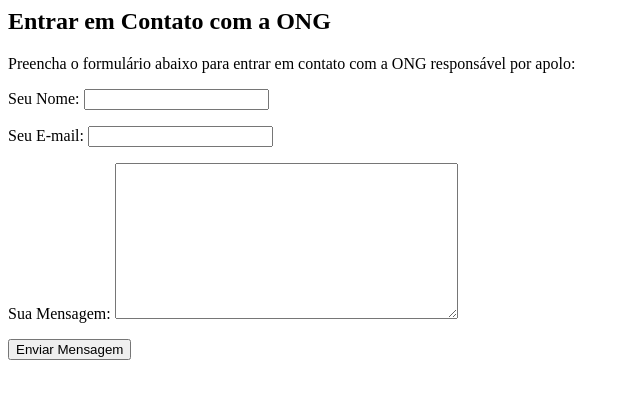
After one commit to NilsonAbrantes/Miaudota, a Django app: page /animais/2/contato/ in a window 1280 px wide. The commit adds this page. Shown: the top 399 px of the page, without its empty margins (0-640 px from the left). Run offline with Django 5.2, Linux system fonts and the light colour scheme; data comes from the database, SQL or seed files in the repository; both versions use the stored data as it was after the commit.

Commit message:
Adicionando contato com a ong responsavel

```diff
--- /dev/null
+++ b/Miaudota/forms.py
@@ -0,0 +1,6 @@
+from django import forms
+
+class ContatoForm(forms.Form):
+    nome = forms.CharField(max_length=100, label='Seu Nome')
+    email = forms.EmailField(label='Seu E-mail')
+    mensagem = forms.CharField(widget=forms.Textarea, label='Sua Mensagem')
--- /dev/null
+++ b/Miaudota/templates/html/animais/contato.html
@@ -0,0 +1,8 @@
+<h2>Entrar em Contato com a ONG</h2>
+<p>Preencha o formulário abaixo para entrar em contato com a ONG responsável por {{ animal.nome }}:</p>
+
+<form method="POST">
+  {% csrf_token %}
+  {{ form.as_p }}
+  <button type="submit">Enviar Mensagem</button>
+</form>
--- a/Miaudota/templates/html/animais/lista.html
+++ b/Miaudota/templates/html/animais/lista.html
@@ -1,5 +1,6 @@
 <h2>Meus Animais</h2>
 <ul>
+
   {% for animal in animais %}
   <li>
     <strong>{{ animal.nome }}</strong> <br>{{ animal.especie }}<br> {{ animal.raca }}<br> {{ animal.descricao }}<br>
--- a/Miaudota/urls.py
+++ b/Miaudota/urls.py
@@ -14,5 +14,6 @@ urlpatterns = [
     path('animais/<int:animal_id>/editar/', views.editar_animal, name='editar_animal'),
     path('animais/<int:animal_id>/excluir/',views.excluir_animal, name='excluir_animal'),
     path('animais/publicos', views.listar_animais_publicos, name='animais_publicos'),
+    path('animais/<int:animal_id>/contato/', views.contato_ong, name='contato_ong'),
 
 ]
--- a/Miaudota/views.py
+++ b/Miaudota/views.py
@@ -6,6 +6,8 @@ from django.contrib.auth.decorators import login_required
 from django.contrib.auth import login as auth_login, logout as auth_logout
 from .models import Animal, Ong
 from django.core.exceptions import PermissionDenied
+from django.core.mail import send_mail
+from .forms import ContatoForm
 
 def registro_ong(request):
     if request.method == 'POST':
@@ -152,3 +154,53 @@ def excluir_animal(request, animal_id):
 def listar_animais_publicos(request):
     animais = Animal.objects.filter(disponivel=True)
     return render(request, 'html/animais/publicos.html', {'animais':animais})
+
+def contato_ong(request, animal_id):
+    try:
+        # Obtendo o animal pelo ID
+        animal = Animal.objects.get(id=animal_id)
+
+        # Diagnóstico: Verifique o que está sendo retornado pela associação da ONG
+        print(f"Animal: {animal.nome}, ONG associada: {animal.ong}")
+
+        # Verifique se o animal tem uma ONG associada
+        if not animal.ong:
+            raise PermissionDenied("Este animal não está associado a uma ONG válida.")
+
+        # Se a ONG estiver corretamente associada, você pode acessar seu e-mail
+        ong_email = animal.ong.user.email  # Acessando o e-mail da ONG
+
+        # Se o método for POST, o formulário foi enviado
+        if request.method == 'POST':
+            form = ContatoForm(request.POST)
+            if form.is_valid():
+                nome = form.cleaned_data['nome']
+                email = form.cleaned_data['email']
+                mensagem = form.cleaned_data['mensagem']
+
+                # Envia o e-mail para a ONG
+                send_mail(
+                    f'Contato sobre o animal: {animal.nome}',
+                    f'Nome: {nome}\nEmail: {email}\n\nMensagem:\n{mensagem}',
+                    email,  # E-mail do remetente
+                    [ong_email],  # E-mail da ONG
+                    fail_silently=False,
+                )
+
+                messages.success(request, 'Sua mensagem foi enviada com sucesso! A ONG entrará em contato em breve.')
+
+                # Redireciona para a página de visualização pública após envio
+                return redirect('animais_publicos')
+
+        else:
+            # Se o método for GET, o formulário é renderizado vazio
+            form = ContatoForm()
+
+        # Renderiza a página do formulário de contato
+        return render(request, 'html/animais/contato.html', {'form': form, 'animal': animal})
+
+    except Animal.DoesNotExist:
+        raise PermissionDenied("Animal não encontrado.")
+    except Exception as e:
+        print(f"Erro inesperado: {e}")
+        raise PermissionDenied("Ocorreu um erro durante o envio da mensagem.")
```
Also changed, not shown: Miaudota/templates/html/animais/publicos.html (+9 -1 lines), core/settings.py (+8 -0 lines), animais/baixados.jpeg (added), animais/baixados_S1k8sog.jpeg (added), db.sqlite3.
